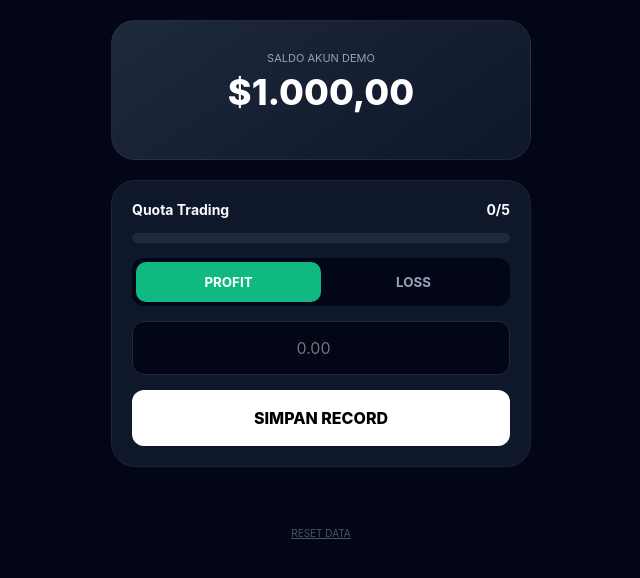
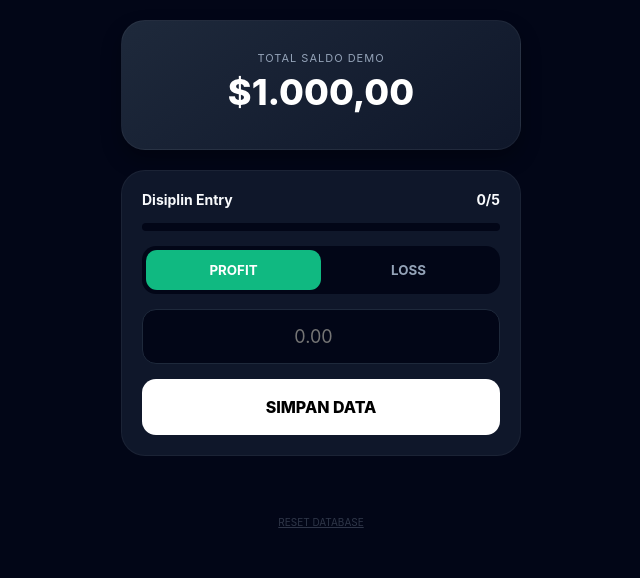
Before and after one commit to zallnotgood1-code/tradetrack, a plain HTML site: page index.html in a window 1280 px wide. Shown: the whole page, without its empty margins (319-959 px from the left). Drawn offline with Linux system fonts and the light colour scheme.

Commit message:
Update index.html with new logo and UI changes

```diff
--- a/index.html
+++ b/index.html
@@ -5,6 +5,11 @@
     <meta name="viewport" content="width=device-width, initial-scale=1.0, maximum-scale=1.0, user-scalable=no">
     <title>TRDR.5 Discipline</title>
 
+    <!-- LINK ICON LOGO BARU LU -->
+    <link rel="icon" type="image/png" href="https://i.postimg.cc/85PfTQbL/1772296982952.png">
+    <link rel="apple-touch-icon" href="https://i.postimg.cc/85PfTQbL/1772296982952.png">
+
+    <!-- Meta PWA -->
     <meta name="mobile-web-app-capable" content="yes">
     <meta name="apple-mobile-web-app-status-bar-style" content="black-translucent">
     <meta name="theme-color" content="#020617">
@@ -37,22 +42,20 @@
             min-height: 100vh;
         }
 
-        .container {
-            width: 100%;
-            max-width: 420px;
-        }
+        .container { width: 100%; max-width: 400px; }
 
-        .balance-card {
+        .hero-bal {
             background: linear-gradient(145deg, #1e293b, #0f172a);
             padding: 30px 20px;
             border-radius: 24px;
+            text-align: center;
             margin-bottom: 20px;
             border: 1px solid rgba(255,255,255,0.05);
-            text-align: center;
+            box-shadow: 0 10px 20px rgba(0,0,0,0.3);
         }
 
-        .label { font-size: 11px; color: var(--text-dim); text-transform: uppercase; margin-bottom: 5px; }
-        .amount { font-size: 36px; font-weight: 800; color: #fff; margin-bottom: 15px; }
+        .label { font-size: 11px; color: var(--text-dim); text-transform: uppercase; letter-spacing: 1px; }
+        .bal-val { font-size: 36px; font-weight: 800; color: #fff; margin: 5px 0; }
 
         .card {
             background: var(--card);
@@ -62,120 +65,121 @@
             margin-bottom: 20px;
         }
 
-        .bar-bg { width: 100%; height: 10px; background: #1e293b; border-radius: 10px; overflow: hidden; margin: 15px 0; }
-        .bar-fill { height: 100%; width: 0%; transition: width 0.4s ease; background: var(--accent); }
+        .progress-container { width: 100%; height: 8px; background: #020617; border-radius: 10px; margin: 15px 0; overflow: hidden; }
+        .progress-bar { height: 100%; width: 0%; background: var(--accent); transition: 0.5s; }
 
-        .btn-group { display: flex; background: #020617; padding: 4px; border-radius: 12px; margin-bottom: 15px; }
-        .t-btn { flex: 1; padding: 12px; border: none; border-radius: 10px; font-weight: bold; background: transparent; color: var(--text-dim); cursor: pointer; }
-        .t-btn.active.win { background: var(--success); color: white; }
-        .t-btn.active.loss { background: var(--danger); color: white; }
+        .btn-toggle { display: flex; background: #020617; padding: 4px; border-radius: 14px; margin-bottom: 15px; }
+        .tgl { flex: 1; padding: 12px; border: none; border-radius: 11px; font-weight: bold; background: transparent; color: var(--text-dim); cursor: pointer; }
+        .tgl.active.win { background: var(--success); color: white; }
+        .tgl.active.loss { background: var(--danger); color: white; }
 
         input {
             width: 100%; background: #020617; border: 1px solid #1e293b;
-            padding: 16px; border-radius: 12px; color: white; margin-bottom: 15px;
-            font-size: 16px; outline: none; text-align: center;
+            padding: 16px; border-radius: 14px; color: white; margin-bottom: 15px;
+            font-size: 18px; outline: none; text-align: center;
         }
 
-        .btn-main {
+        .btn-submit {
             width: 100%; background: #fff; color: #000; border: none;
-            padding: 18px; border-radius: 12px; font-weight: 800; font-size: 16px;
+            padding: 18px; border-radius: 14px; font-weight: 800; font-size: 16px;
         }
 
-        .log-item {
-            background: var(--card); padding: 15px; border-radius: 16px;
+        .entry-item {
+            background: var(--card); padding: 16px; border-radius: 16px;
             display: flex; justify-content: space-between; align-items: center;
             margin-bottom: 10px; border-left: 5px solid var(--accent);
         }
+
+        .entry-item.win { border-left-color: var(--success); }
+        .entry-item.loss { border-left-color: var(--danger); }
     </style>
 </head>
 <body>
     <div class="container">
-        <div class="balance-card">
-            <div class="label">Saldo Akun Demo</div>
-            <div id="balance-txt" class="amount">$1.000,00</div>
+        <div class="hero-bal">
+            <div class="label">Total Saldo Demo</div>
+            <div id="bal-txt" class="bal-val">$1.000,00</div>
         </div>
 
         <div class="card">
             <div style="display: flex; justify-content: space-between; font-weight: bold; font-size: 14px;">
-                <span>Quota Trading</span>
-                <span id="quota-txt">0/5</span>
+                <span>Disiplin Entry</span>
+                <span id="q-txt">0/5</span>
             </div>
-            <div class="bar-bg"><div id="bar-fill" class="bar-fill"></div></div>
+            <div class="progress-container"><div id="p-bar" class="progress-bar"></div></div>
 
-            <div id="form-ui">
-                <div class="btn-group">
-                    <button id="win-btn" class="t-btn active win" onclick="setType(true)">PROFIT</button>
-                    <button id="loss-btn" class="t-btn" onclick="setType(false)">LOSS</button>
+            <div id="input-ui">
+                <div class="btn-toggle">
+                    <button id="w-btn" class="tgl active win" onclick="setType(true)">PROFIT</button>
+                    <button id="l-btn" class="tgl" onclick="setType(false)">LOSS</button>
                 </div>
-                <input type="number" id="amt-input" placeholder="0.00" inputmode="decimal">
-                <button class="btn-main" onclick="addEntry()">SIMPAN RECORD</button>
+                <input type="number" id="amt-in" placeholder="0.00" inputmode="decimal">
+                <button class="btn-submit" onclick="save()">SIMPAN DATA</button>
             </div>
-            <div id="done-msg" style="display:none; text-align:center; color:var(--success); font-weight:bold; padding:10px;">
-                JATAH HARI INI HABIS 🧘‍♂️
+            <div id="done-ui" style="display:none; text-align:center; color:var(--success); font-weight:bold; padding:10px;">
+                SESI SELESAI. LANJUT BESOK! 🧘‍♂️
             </div>
         </div>
 
-        <div id="log-list"></div>
+        <div id="logs"></div>
 
-        <button onclick="clearData()" style="width:100%; background:transparent; border:none; color:var(--text-dim); font-size:10px; margin-top:40px; text-decoration:underline; opacity:0.5;">RESET DATA</button>
+        <button onclick="reset()" style="width:100%; background:none; border:none; color:var(--text-dim); font-size:10px; margin-top:40px; text-decoration:underline; opacity:0.3;">RESET DATABASE</button>
     </div>
 
     <script>
-        let balance = parseFloat(localStorage.getItem('t_bal_v9') || 1000);
-        let entries = JSON.parse(localStorage.getItem('t_entries_v9') || '[]');
-        let isWin = true;
+        // Update database key to force clear old data and show new icon
+        const DB_KEY = 'tr_final_v100';
+        let balance = parseFloat(localStorage.getItem(DB_KEY + '_bal') || 1000);
+        let entries = JSON.parse(localStorage.getItem(DB_KEY + '_logs') || '[]');
+        let isProfit = true;
 
-        if (localStorage.getItem('t_date_v9') !== new Date().toLocaleDateString()) {
+        if (localStorage.getItem(DB_KEY + '_date') !== new Date().toLocaleDateString()) {
             entries = [];
-            localStorage.setItem('t_date_v9', new Date().toLocaleDateString());
+            localStorage.setItem(DB_KEY + '_date', new Date().toLocaleDateString());
         }
 
         function setType(val) {
-            isWin = val;
-            document.getElementById('win-btn').className = val ? 't-btn active win' : 't-btn';
-            document.getElementById('loss-btn').className = !val ? 't-btn active loss' : 't-btn';
+            isProfit = val;
+            document.getElementById('w-btn').className = val ? 'tgl active win' : 'tgl';
+            document.getElementById('l-btn').className = !val ? 'tgl active loss' : 'tgl';
         }
 
-        function updateUI() {
-            document.getElementById('balance-txt').innerText = '$' + balance.toLocaleString('id-ID', {minimumFractionDigits:2});
-            document.getElementById('quota-txt').innerText = entries.length + '/5';
-            document.getElementById('bar-fill').style.width = (entries.length / 5 * 100) + '%';
+        function update() {
+            document.getElementById('bal-txt').innerText = '$' + balance.toLocaleString('id-ID', {minimumFractionDigits:2});
+            document.getElementById('q-txt').innerText = entries.length + '/5';
+            document.getElementById('p-bar').style.width = (entries.length / 5 * 100) + '%';
 
-            if (entries.length >= 5) {
-                document.getElementById('form-ui').style.display = 'none';
-                document.getElementById('done-msg').style.display = 'block';
-            }
+            document.getElementById('input-ui').style.display = entries.length >= 5 ? 'none' : 'block';
+            document.getElementById('done-ui').style.display = entries.length >= 5 ? 'block' : 'none';
 
-            const list = document.getElementById('log-list');
+            const list = document.getElementById('logs');
             list.innerHTML = '';
-            entries.forEach(e => {
-                const item = document.createElement('div');
-                item.className = 'log-item';
-                item.style.borderLeftColor = e.win ? 'var(--success)' : 'var(--danger)';
-                item.innerHTML = `
-                    <div><div style="font-weight:bold">Entry</div><div style="font-size:10px;color:var(--text-dim)">${e.time}</div></div>
+            [...entries].reverse().forEach(e => {
+                const div = document.createElement('div');
+                div.className = `entry-item ${e.win ? 'win' : 'loss'}`;
+                div.innerHTML = `
+                    <div><div style="font-weight:bold">Trade Entry</div><div style="font-size:10px;color:var(--text-dim)">${e.time}</div></div>
                     <div style="font-weight:bold; color:${e.win ? 'var(--success)' : 'var(--danger)'}">${e.win?'+':''}${e.val.toFixed(2)}$</div>
                 `;
-                list.prepend(item);
+                list.appendChild(div);
             });
         }
 
-        function addEntry() {
-            const input = document.getElementById('amt-input');
+        function save() {
+            const input = document.getElementById('amt-in');
             const val = parseFloat(input.value);
             if (!val || entries.length >= 5) return;
-            const finalVal = isWin ? val : -val;
-            entries.push({ val: finalVal, win: isWin, time: new Date().toLocaleTimeString('id-ID', {hour:'2-digit', minute:'2-digit'}) });
+            const finalVal = isProfit ? val : -val;
+            entries.push({ val: finalVal, win: isProfit, time: new Date().toLocaleTimeString('id-ID', {hour:'2-digit', minute:'2-digit'}) });
             balance += finalVal;
-            localStorage.setItem('t_bal_v9', balance);
-            localStorage.setItem('t_entries_v9', JSON.stringify(entries));
+            localStorage.setItem(DB_KEY + '_bal', balance);
+            localStorage.setItem(DB_KEY + '_logs', JSON.stringify(entries));
             input.value = '';
-            updateUI();
+            update();
         }
 
-        function clearData() { if (confirm('Reset?')) { localStorage.clear(); location.reload(); } }
-
-        updateUI();
+        function reset() { if (confirm('Reset semua data?')) { localStorage.clear(); location.reload(); } }
+        update();
     </script>
 </body>
 </html>
```
